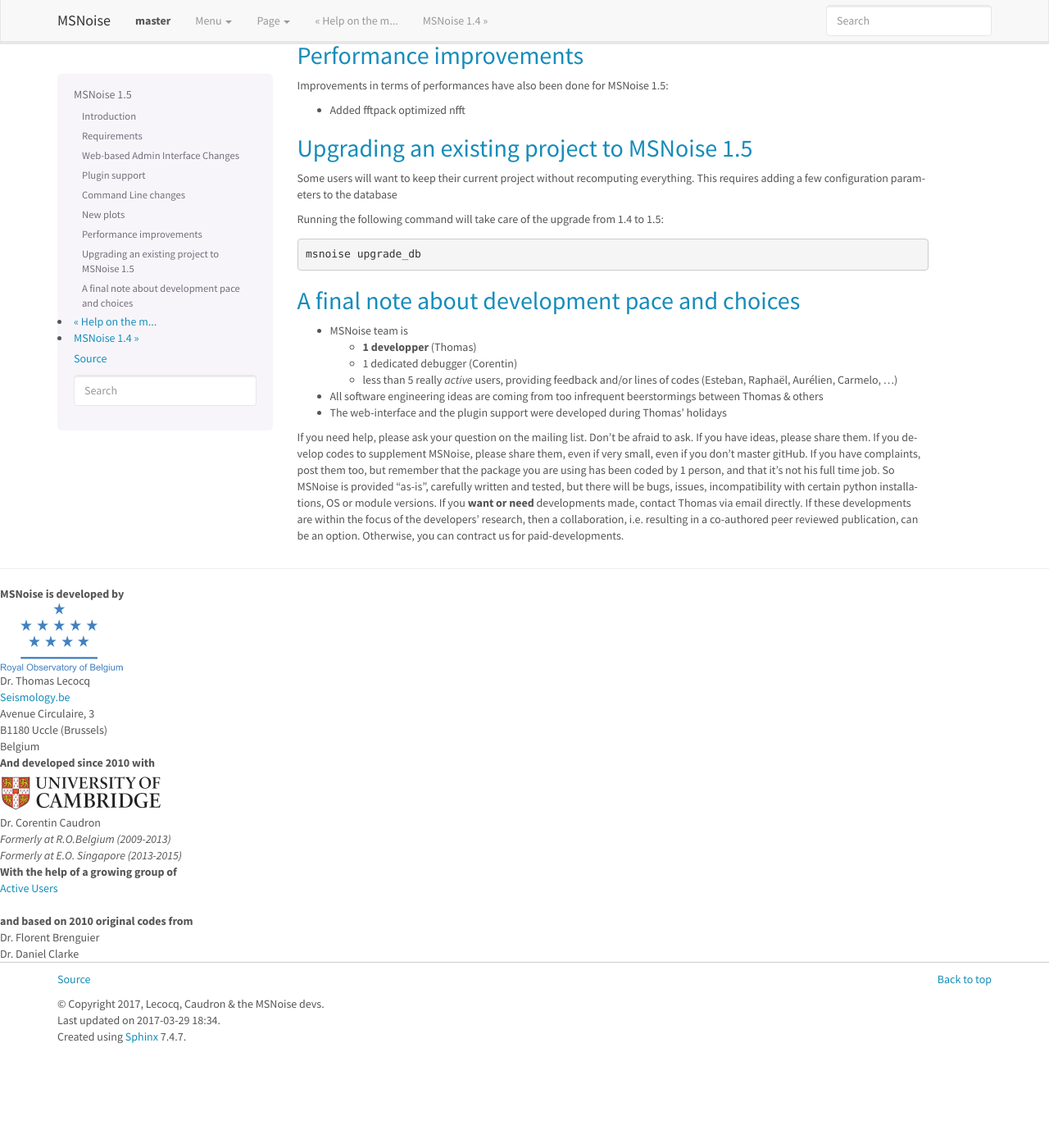
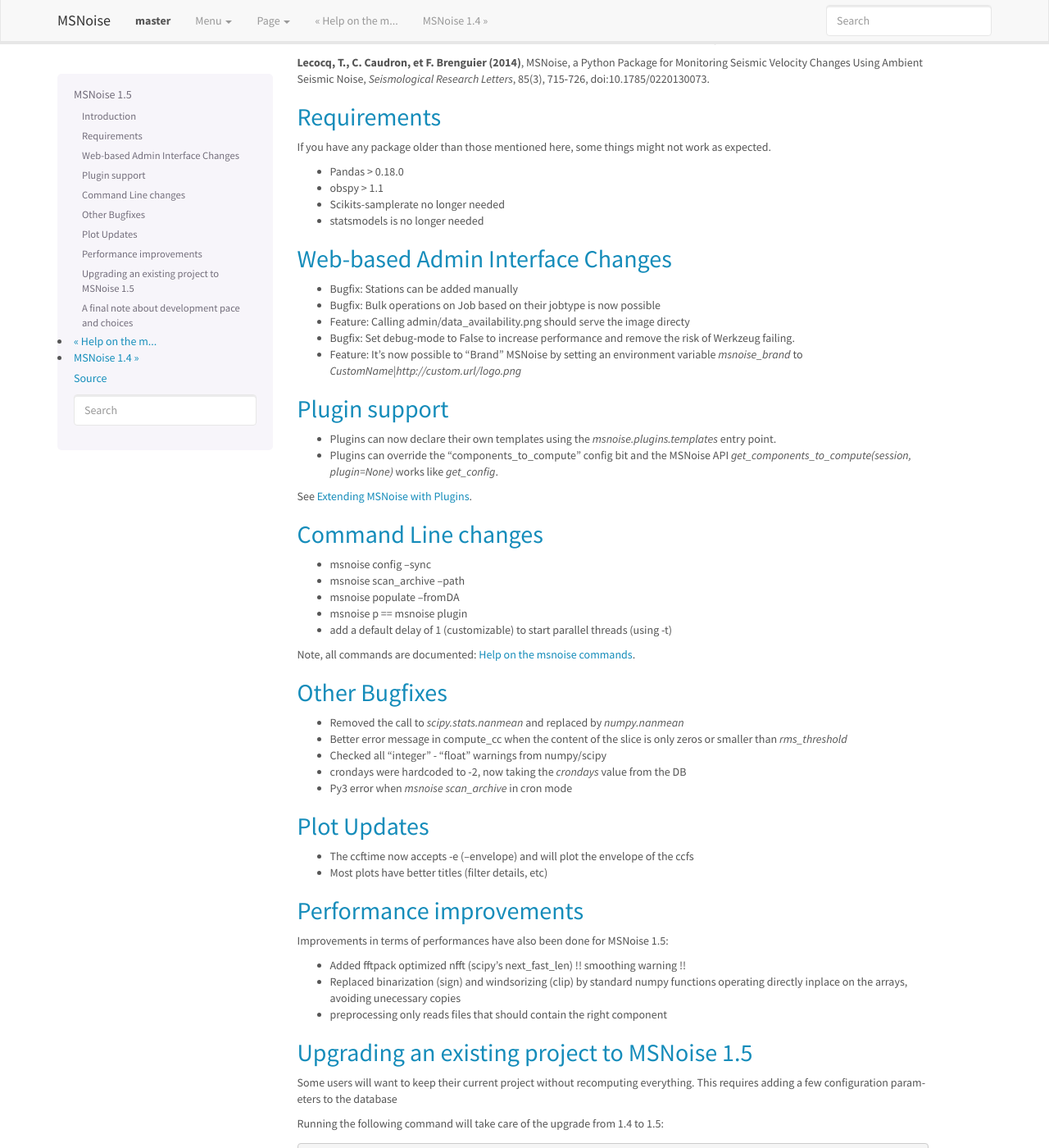
Before and after one commit to ROBelgium/MSNoise, a Sphinx documentation site: the page built from doc/releasenotes/msnoise-1.5.rst, in a window 1280 px wide and 1400 px high, scrolled down 1324 px. Shown: the whole window at 82% size. Built offline with Sphinx 7.4.7, drawn with Linux system fonts in a browser that asks for light colours; comment, search, counter and statistics services are not loaded; before the commit the page ends 2608 px from its top, so only the background shows below that; some of the changed text lies outside the part shown.

Commit message:
release notes for 1.5

```diff
--- a/doc/releasenotes/msnoise-1.5.rst
+++ b/doc/releasenotes/msnoise-1.5.rst
@@ -19,17 +19,48 @@
 Just over XXX after the last major release (:doc:`msnoise-1.4`) we are proud
 to announce the new :doc:`msnoise-1.5`. It is a **major** release, with a
 massive amount of work since the last one: in `GitHub numbers
-<https://github.com/ROBelgium/MSNoise/graphs/contributors?from=2016-04-20&to=2017-04-20&type=c>`_
-, it's over XXX commits and about XXXX new lines of code and documentation
-added!
+<https://github.com/ROBelgium/MSNoise/graphs/contributors?from=2016-06-02&to=2017-04-30&type=c>`_
+, it's over 100 commits and about 2500 lines of code and documentation changed
+or added!
 
 MSNoise 1.5 introduces **XXXX major new features** :
+
+* new preprocessing function, returns streams, NO MERGE TO ZEROS anymore
+* started to move core math functions to obspy (and move2obspy)
+* default Lanczos resampling method now
+* all-component possible
+* autocorr-not-whitened + more explanation from lukas about whitening types
+* dvv plot allows averaging over components
+* stretching improvements
+* reduced the memory imprint caused by scipy's caching of FFT arrays
+* cross-correlation between slices are only possible when the two traces are longer than 2 times the maxlag defined
+* add a default delay of 1 (customizable) to start parallel threads (using -t)
+* new `make_same_length` API method to return common data for two traces
+* this documentation is now available in PDF too (easier for offline usage)
+* custom archive structure can now directly be input in the config (need at least one slash)
+* everything in compute_cc and preprocessing is obspy stream
+*
+
+
+Parameters
+
+* REMOVED: decimation_factor : it's now computed automatically
+* REMOVED: ZZ, RR, TT, etc in favour of `components_to_compute`
+* ADDED: components_to_compute: it's accepting a comma-separated list of components
+* ADDED: whitening method +LUKAS
+
+
+In MSNoise 1.5 we drop the dependency to `statsmodels` in favour of our own
+linear regression routine that we included in `obspy` as of version 1.1.
+
 
 This version has benefited from outputs/ideas/pull requests/questions from
 several users/friends:
 
-* X
-* X
+* Lukas Preiswerk
+* Clare Donaldson
+* Robert Green
+* ...
 * all others (don't be mad :-) )
 
 
@@ -53,26 +84,40 @@
 for Monitoring Seismic Velocity Changes Using Ambient Seismic Noise,
 *Seismological Research Letters*, 85(3), 715‑726, doi:10.1785/0220130073.
 
+
 Requirements
 ------------
 
 If you have any package older than those mentioned here, some things might not work as expected.
 
 * Pandas > 0.18.0
+* obspy > 1.1
 * Scikits-samplerate no longer needed
+* statsmodels is no longer needed
 
 
 Web-based Admin Interface Changes
 ---------------------------------
 
+* Bugfix: Stations can be added manually
+* Bugfix: Bulk operations on Job based on their jobtype is now possible
+* Feature: Calling admin/data_availability.png should serve the image directy
+* Bugfix: Set debug-mode to False to increase performance and remove the risk
+  of Werkzeug failing.
+* Feature: It's now possible to "Brand" MSNoise by setting an environment
+  variable `msnoise_brand` to `CustomName|http://custom.url/logo.png`
 
-See :ref:`webadmin` for more details !
 
 
 Plugin support
 --------------
 
+* Plugins can now declare their own templates using the
+  `msnoise.plugins.templates` entry point.
+* Plugins can override the "components_to_compute" config bit and the MSNoise
+  API `get_components_to_compute(session, plugin=None)` works like `get_config`.
 
+See :doc:`../plugins`.
 
 
 Command Line changes
@@ -80,16 +125,33 @@
 
 
 * msnoise config --sync
+* msnoise scan_archive --path
+* msnoise populate --fromDA
+* msnoise p == msnoise plugin
+* add a default delay of 1 (customizable) to start parallel threads (using -t)
 
-All commands are now documented: :doc:`../clickhelp/msnoise`.
+
+Note, all commands are documented: :doc:`../clickhelp/msnoise`.
+
+
+Other Bugfixes
+--------------
+
+* Removed the call to `scipy.stats.nanmean` and replaced by `numpy.nanmean`
+* Better error message in compute_cc when the content of the slice is only zeros
+  or smaller than `rms_threshold`
+* Checked all "integer" - "float" warnings from numpy/scipy
+* crondays were hardcoded to -2, now taking the `crondays` value from the DB
+* Py3 error when `msnoise scan_archive` in cron mode
 
 
 
 
-New plots
----------
+Plot Updates
+------------
 
-* X
+* The ccftime now accepts -e (--envelope) and will plot the envelope of the ccfs
+* Most plots have better titles (filter details, etc)
 
 
 Performance improvements
@@ -97,7 +159,10 @@
 
 Improvements in terms of performances have also been done for MSNoise 1.5:
 
-* Added fftpack optimized nfft
+* Added fftpack optimized nfft (scipy's next_fast_len) !! smoothing warning !!
+* Replaced binarization (sign) and windsorizing (clip) by standard numpy functions
+  operating directly inplace on the arrays, avoiding unecessary copies
+* preprocessing only reads files that should contain the right component
 
 
 
```
